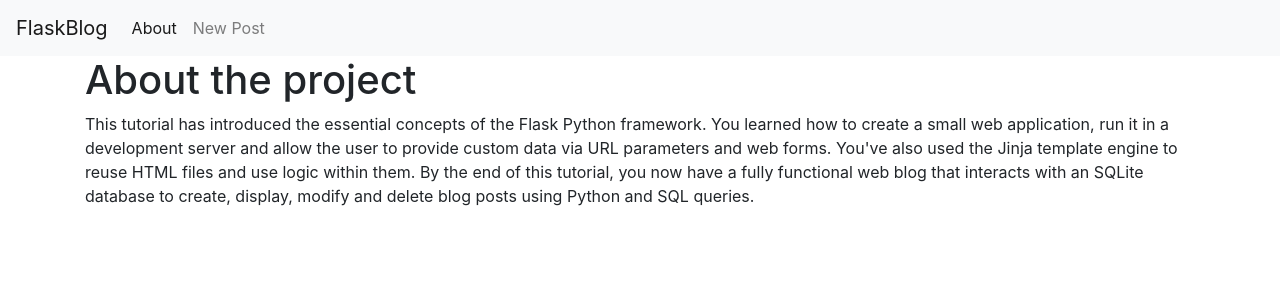
After one commit to Yukislayers/Flask_Blog, a Flask app: page /about in a window 1280 px wide. The commit adds this page. Shown: the top 300 px of the page. Run offline with Flask 3, Linux system fonts and the light colour scheme; some libraries are stand-ins or nearby versions.

Commit message:
Added about.html

```diff
--- a/app.py
+++ b/app.py
@@ -75,3 +75,7 @@ def delete(id):
     conn.close()
     flash('"{}" was successfully deleted'.format(post['title']))
     return redirect(url_for('index'))
+
+@app.route('/about')
+def about():
+    return render_template('about.html')
--- /dev/null
+++ b/templates/about.html
@@ -0,0 +1,12 @@
+{% extends 'base.html' %}
+
+{% block content %}
+<h1>{% block title %} About the project {% endblock %}</h1>
+<p>
+    This tutorial has introduced the essential concepts of the Flask Python framework. You learned how to create a small
+    web application, run it in a development server and allow the user to provide custom data via URL parameters and web
+    forms. You've also used the Jinja template engine to reuse HTML files and use logic within them. By the end of this
+    tutorial, you now have a fully functional web blog that interacts with an SQLite database to create, display, modify
+    and delete blog posts using Python and SQL queries.
+</p>
+{% endblock %}
--- a/templates/base.html
+++ b/templates/base.html
@@ -19,7 +19,7 @@
         <div class="collapse navbar-collapse" id="navbarNav">
             <ul class="navbar-nav">
             <li class="nav-item active">
-                <a class="nav-link" href="#">About</a>
+                <a class="nav-link" href="{{url_for('about')}}">About</a>
             </li>
             <li class="nav-item">
                 <a class="nav-link" href="{{url_for('create')}}">New Post</a>
```
Also changed, not shown: database.db.
